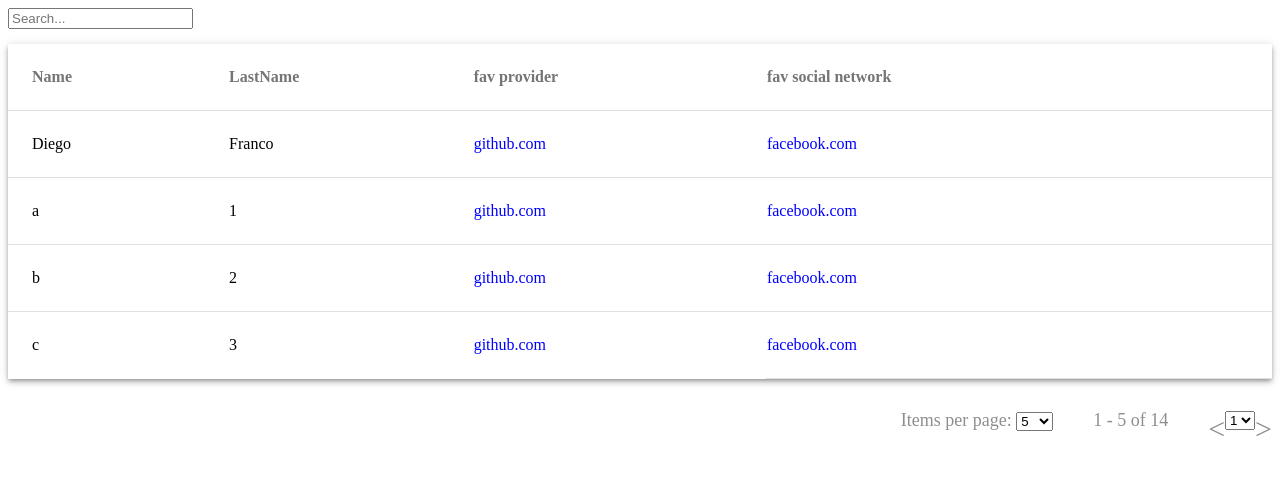
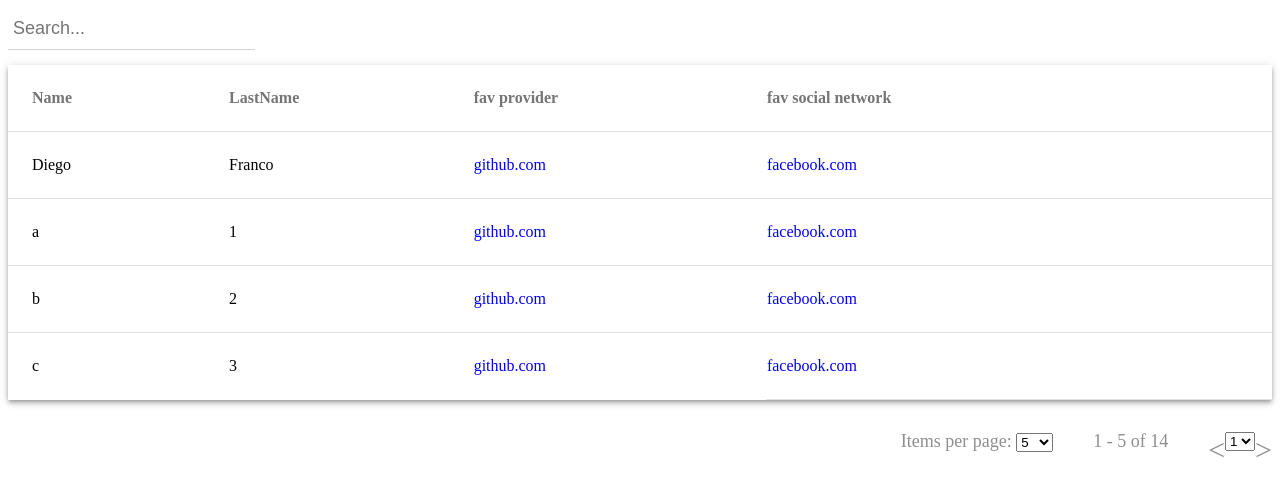
Before and after one commit to HealthTree/svelte-data-table, a Svelte app: page / in a window 1280 px wide. Shown: the top 496 px of the page. Built offline with nearby package versions, Linux system fonts and the light colour scheme; the HTML template or start-up script is replaced by a standard one.

Commit message:
Add search style

```diff
--- a/src/components/Search.svelte
+++ b/src/components/Search.svelte
@@ -28,15 +28,25 @@
 </script>
 
 <style>
-    dt-search-container-style {
+    .dt-search-container-style {
+        width: 100%;
+        max-width: 350px;
+    }
+    .dt-search-input-style{
+        background: none;
+        color: lightgray;
+        font-size: 18px;
+        padding: 10px 10px 10px 5px;
+        display: block;
+        border: none;
+        border-radius: 0;
         border-bottom: 1px solid lightgray;
-        height: 30px;
-        padding: 0px;
-        color: darkgrey;
-        width: 100%;
     }
+
 </style>
 
 <div class="dt-search-container-layout dt-search-container-style">
-    <input id = "dtInput" type="text" placeholder={'Search...'} bind:value={searchKey}/>
+    <input id = "dtInput"
+           class="dt-search-input-style"
+           type="text" placeholder={'Search...'} bind:value={searchKey}/>
 </div>
```
